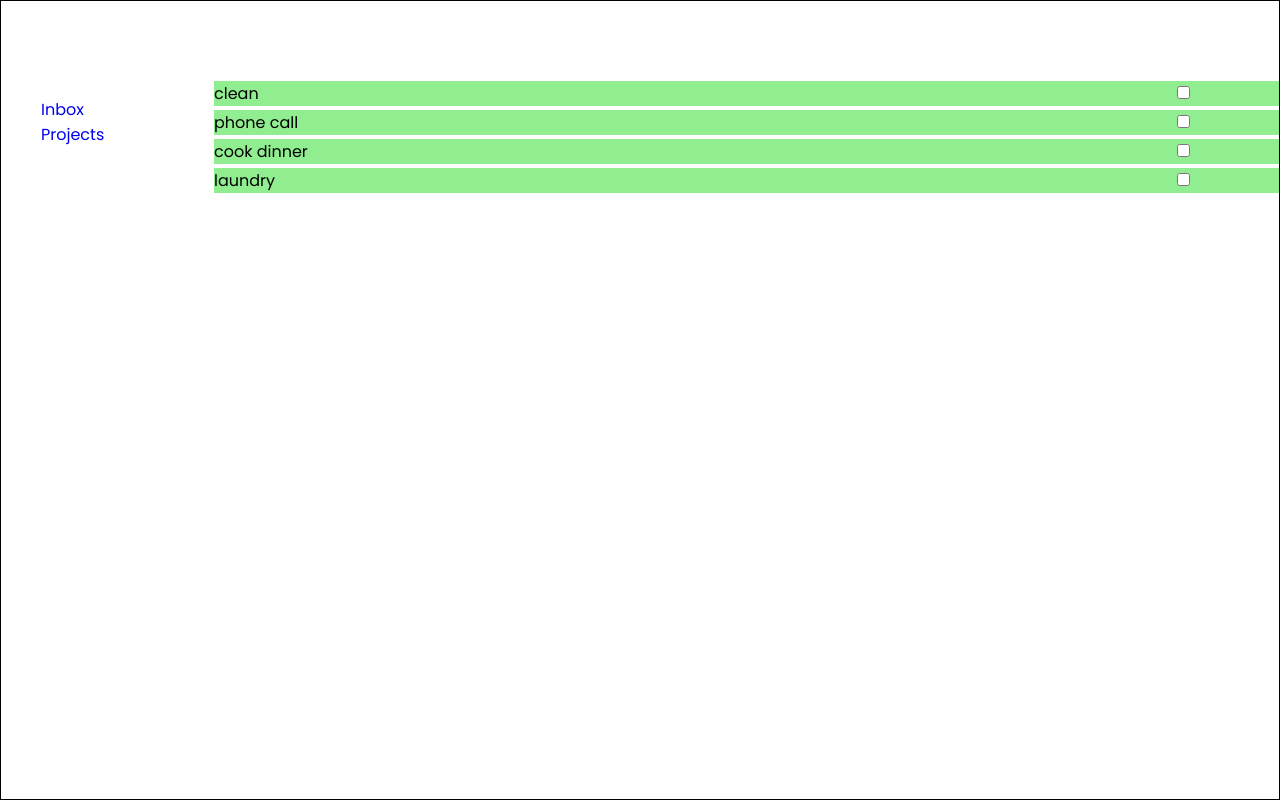
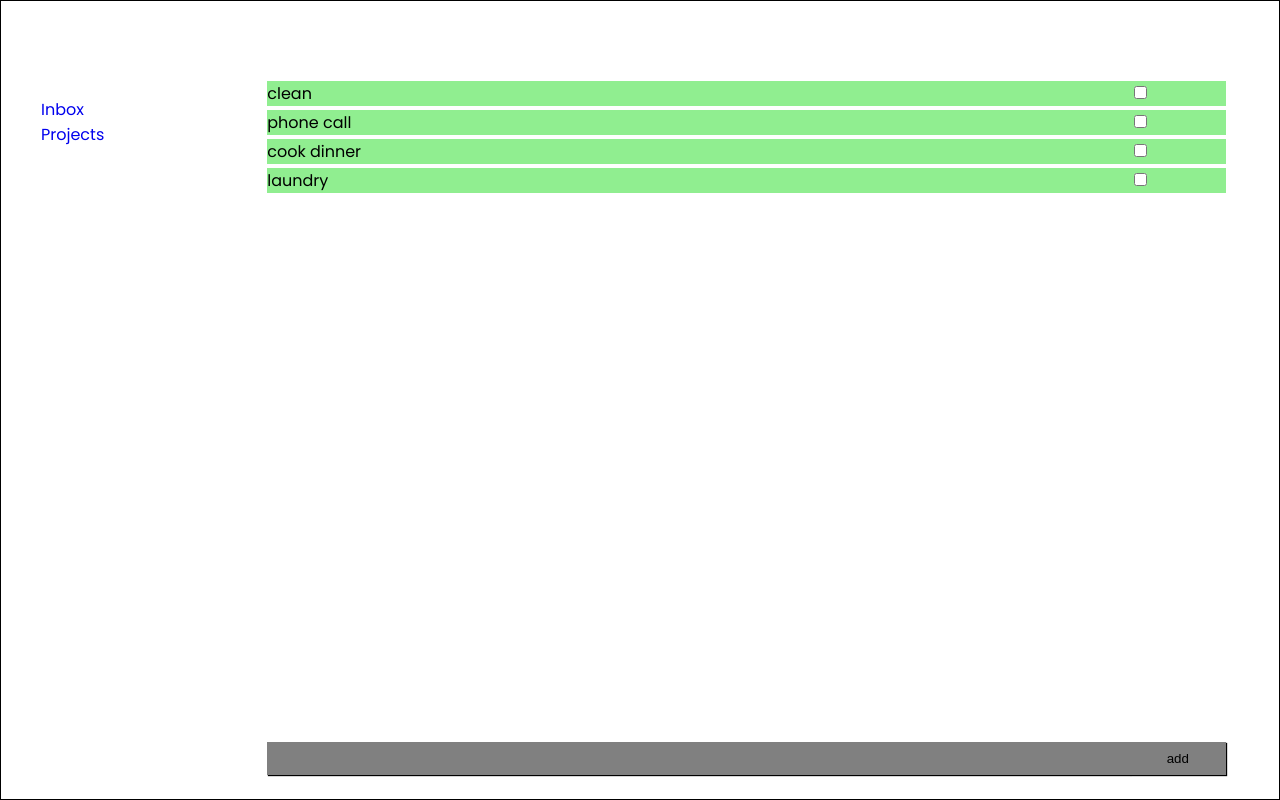
Before and after one commit to DotSnuk/dotDo, a website built with webpack: page src/template.html in a window 1280 px wide. Built offline with nearby package versions, Linux system fonts and the light colour scheme.

Commit message:
input has text and button, some temporary styling added

```diff
--- a/src/View.js
+++ b/src/View.js
@@ -45,21 +45,20 @@ export default class View {
     });
     this.content.appendChild(container);
     this.content.appendChild(wrapper);
-
-    // const text = this.createElement('input', 'text');
-    // text.type = 'text';
-    // this.content.appendChild(text);
-    // const button = this.createElement('button', 'todo');
-    // button.textContent = 'Add todo';
-    // this.content.appendChild(button);
-    // const button2 = this.createElement('button', 'inbox');
-    // button2.textContent = 'Get inbox';
-    // this.content.appendChild(button2);
-    // const div = this.createElement('div');
-    // div.id = 'fill';
-    // this.content.appendChild(div);
+    this.inputWrapper();
+  }
+  inputWrapper() {
+    const input = document.getElementById('input');
+    const textfield = this.createElement('input');
+    const button = this.createElement('input');
+    textfield.setAttribute('type', 'text');
+    button.setAttribute('type', 'button');
+    button.value = 'add';
+    input.appendChild(textfield);
+    input.appendChild(button);
   }
   objectToDiv(object) {
+    // perhaps add what to check in the if statement
     const divWrapper = this.createElement('div');
     divWrapper.classList.add('todo');
     for (const [key, value] of Object.entries(object)) {
--- a/src/style.css
+++ b/src/style.css
@@ -12,6 +12,9 @@ body {
 a {
   text-decoration: none;
 }
+ul {
+  list-style-type: none;
+}
 #container {
   box-sizing: border-box;
   border: 1px solid black;
@@ -21,8 +24,36 @@ a {
   height: 100%;
   width: 100%;
 }
-ul {
-  list-style-type: none;
+#input {
+  margin: 0;
+  padding: 0;
+  display: grid;
+
+  width: 90%;
+  justify-items: center;
+  align-items: center;
+  grid-template-columns: 9fr 1fr;
+}
+#input input {
+  width: 100%;
+  height: 40%;
+  box-shadow: 1px 1px 1px black;
+}
+#input input[type='text'] {
+  font-family: 'Poppins', sans-serif;
+  background-color: grey;
+  border: none;
+  font-size: 14px;
+  padding: 10px 10px;
+  margin: 20px 20px;
+  box-sizing: border-box;
+}
+#input input[type='button'] {
+  border: none;
+  background-color: grey;
+}
+#input input[type='button']:active {
+  transform: translateY(1px) translateX(1px);
 }
 #header {
   grid-area: 1 / 1 / 2 / 3;
@@ -33,11 +64,13 @@ ul {
 #content {
   grid-area: 2 / 2 / 4 / 3;
   display: grid;
+  justify-items: center;
   grid-template-columns: 100%;
   grid-template-rows: 9fr 1fr;
 }
 #todo-container {
   display: flex;
+  width: 90%;
   flex-direction: column;
   align-items: center;
   gap: 4px;
```
